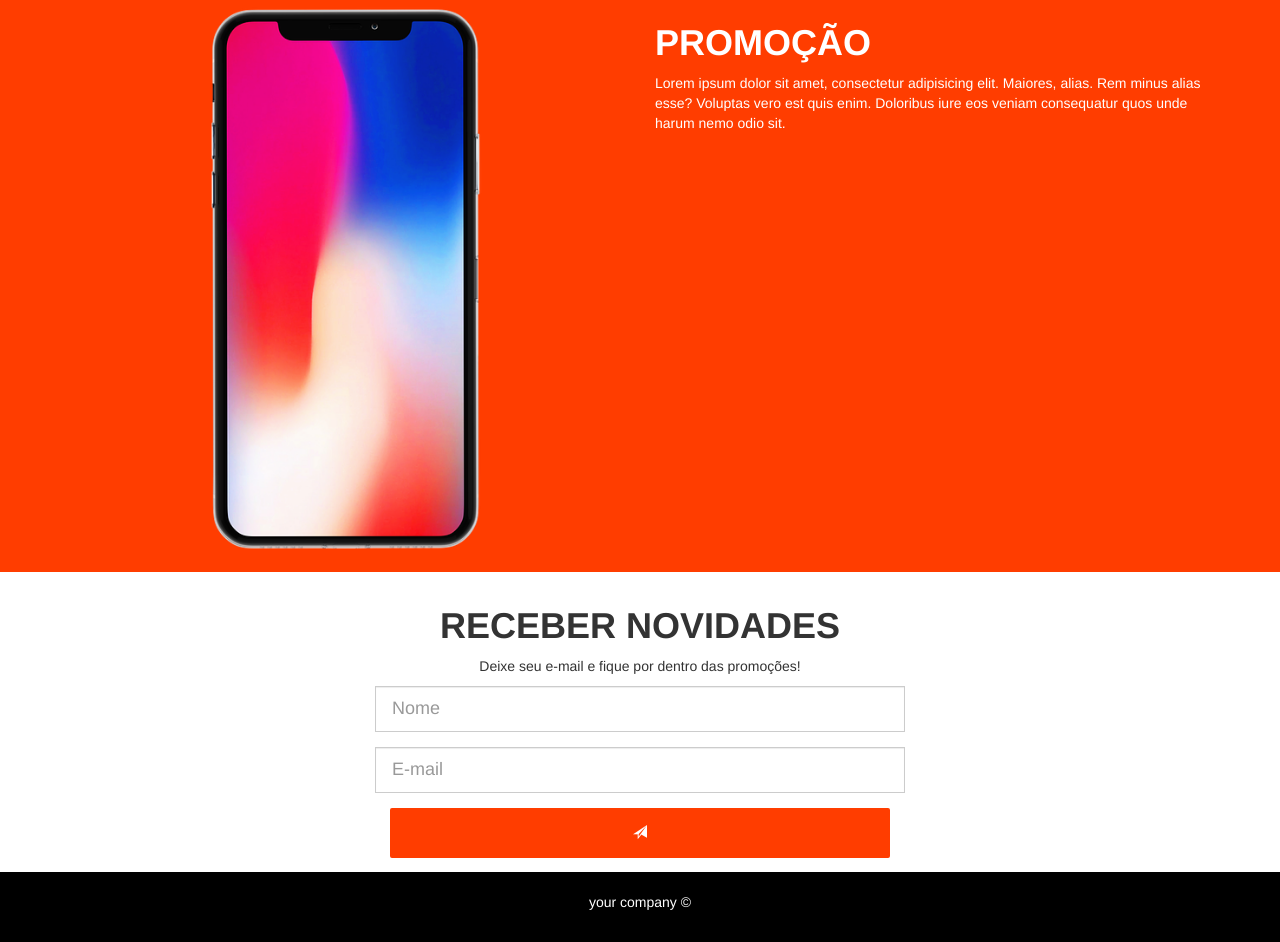
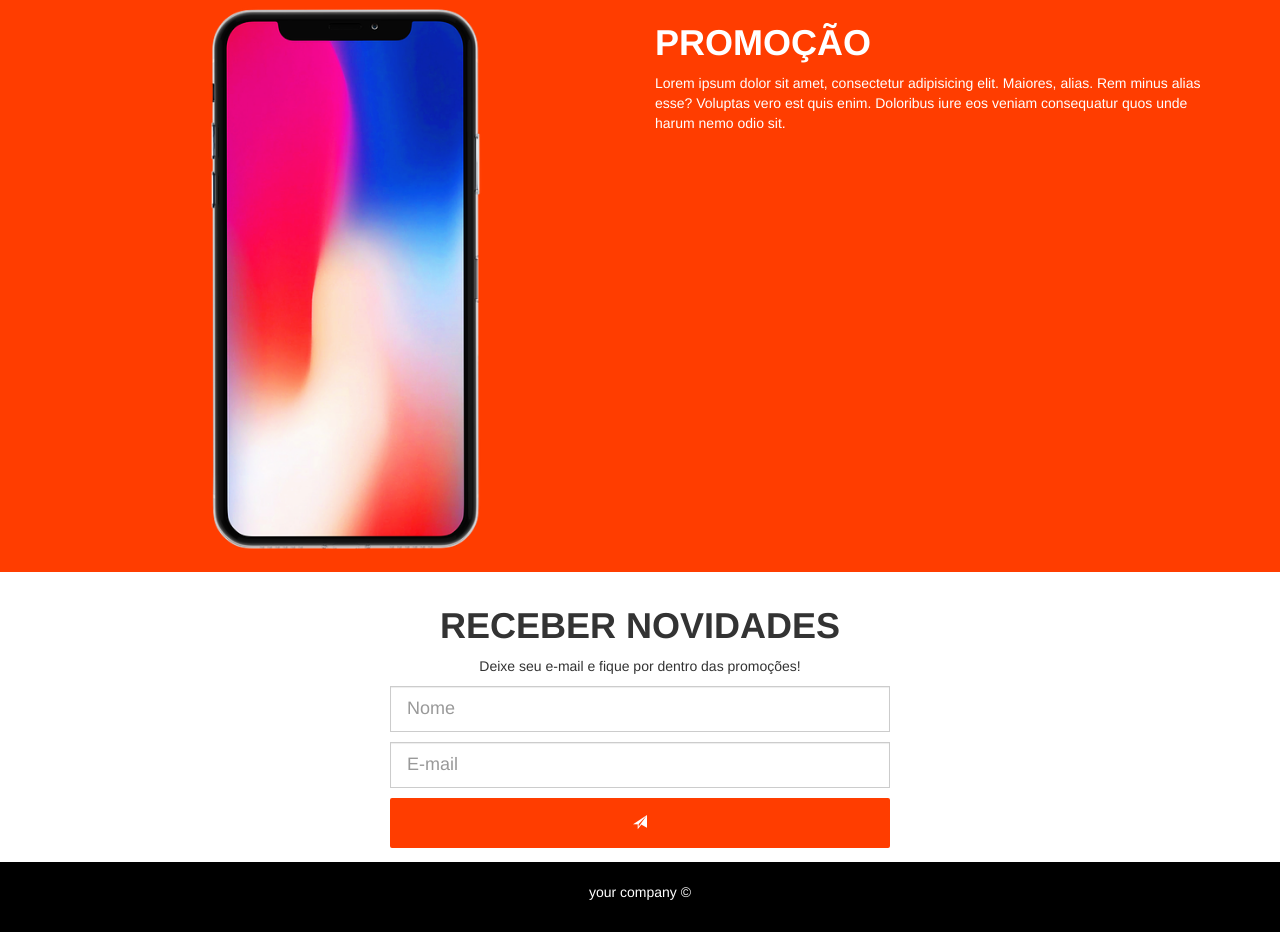
Before and after one commit to wesleydesantana/hot-site-smartphone, a website: page index.html in a window 1280 px wide. Shown: the part 2027-2969 px from the top of the page. Drawn offline with nearby package versions, Linux system fonts and the light colour scheme.

Commit message:
remove class input

```diff
--- a/css/style.css
+++ b/css/style.css
@@ -77,8 +77,8 @@ padding: 1em;
 }
 
 
-#inputEmail{
-
+input{
+    margin-bottom: 10px;
 }
 
 form{
--- a/index.html
+++ b/index.html
@@ -84,12 +84,8 @@
             <p  class="text-center">Deixe seu e-mail e fique por dentro das promoções!</p>
             <div class="col-sm-offset-2 col-md-8">
                 <form class="form-horizontal">
-                    <div class="form-group">
-                        <input type="text" class="form-control input-lg" id="nome" placeholder="Nome">
-                    </div>
-                    <div class="form-group">
-                        <input type="email" class="form-control input-lg" id="email" placeholder="E-mail">
-                    </div>
+                    <input type="text" class="form-control input-lg" id="nome" placeholder="Nome">
+                    <input type="email" class="form-control input-lg" id="email" placeholder="E-mail">
                     <button type="submit" class="btn btn-default btn-block"><span class="glyphicon glyphicon-send" aria-hidden="true"></span>
                     </button>
                 </form>
```
Also changed, not shown: 1 other file.
